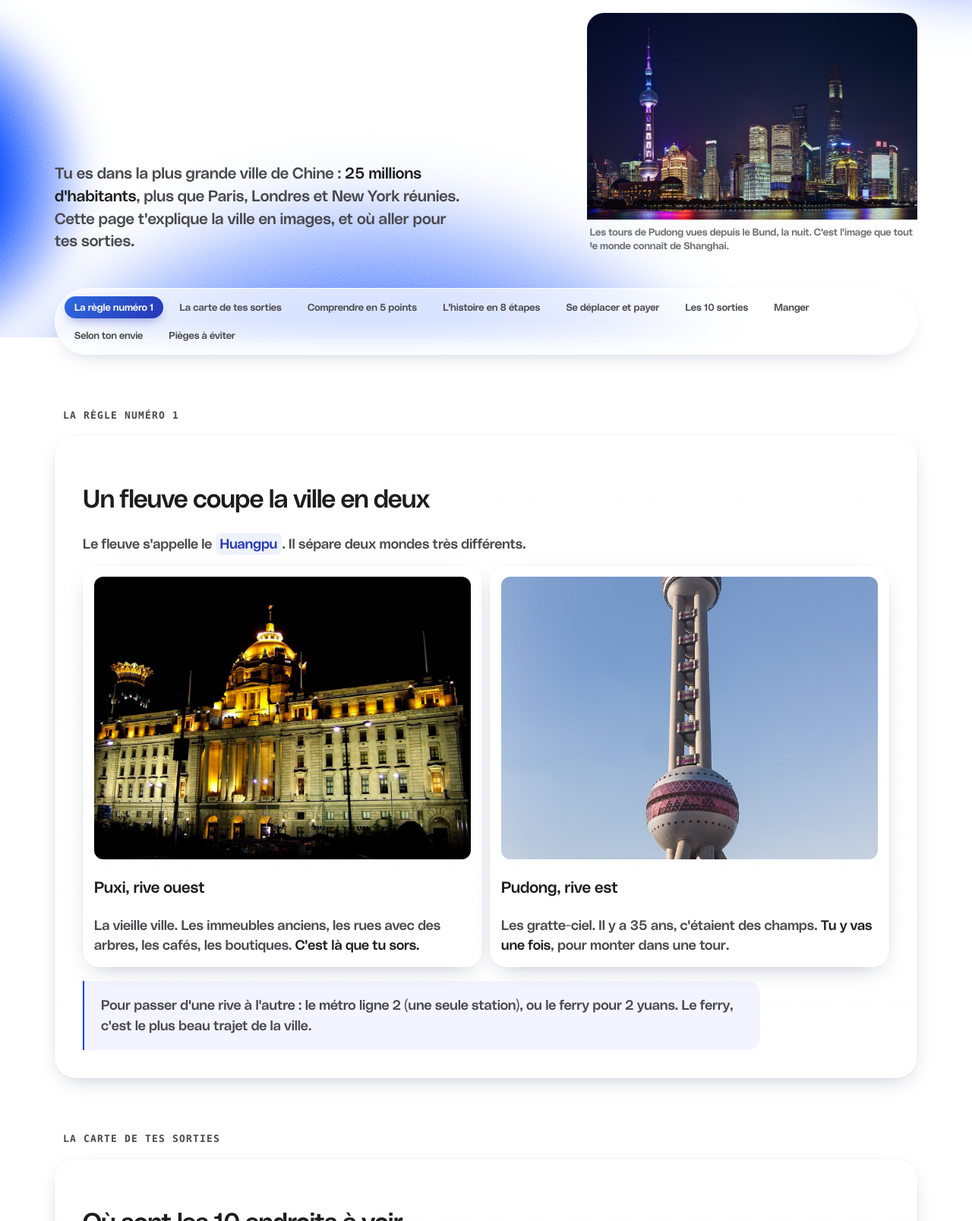
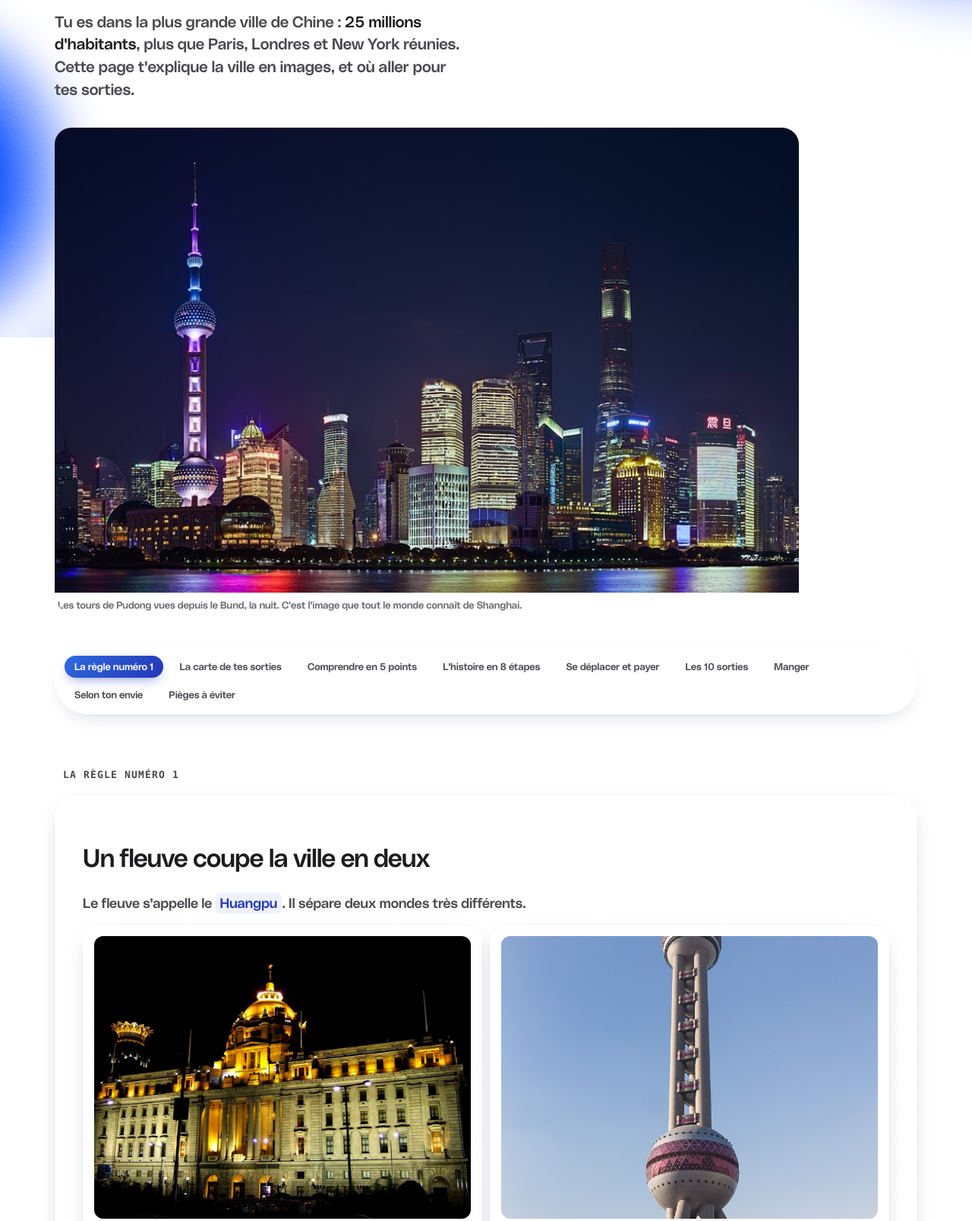
Before and after one commit to damienrsl/guide-shanghai, a plain HTML site: page index.html in a window 1280 px wide. Shown: the part 356-1963 px from the top of the page at 76% size. Drawn offline with Linux system fonts and the light colour scheme.

Commit message:
Lisibilité : en-tête, listes à 72 caractères
Co-Authored-By: Claude Fable 5.1 <noreply@anthropic.com>

```diff
--- a/index.html
+++ b/index.html
@@ -118,6 +118,10 @@ body.aura .objectif{max-width:760px}
 .grille-2{display:grid;grid-template-columns:1fr;gap:16px}
 @media(min-width:900px){.grille-2{grid-template-columns:1fr 1fr}}
 .grille-2>*{margin:0!important}
+/* hero : titre et texte se suivent, photo d'en-tête en pleine largeur */
+body.aura .hero{align-items:start!important}
+body.aura .hero .photo,body.aura .hero figure{grid-column:1/-1;max-width:980px}
+body.aura .carte p,body.aura .carte li,body.aura .verre p,body.aura .verre li{max-width:72ch}
 
 main{max-width:680px;margin:0 auto;position:relative;z-index:1;padding:0 16px 60px}
 .hero{padding:56px 4px 20px;position:relative}
```
